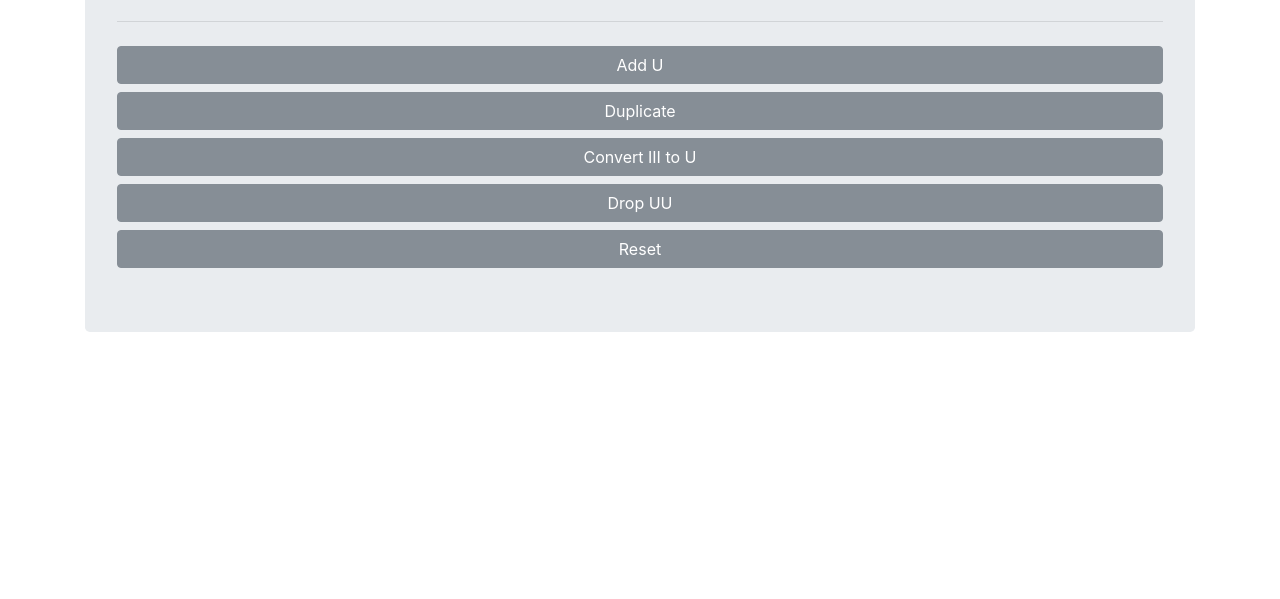
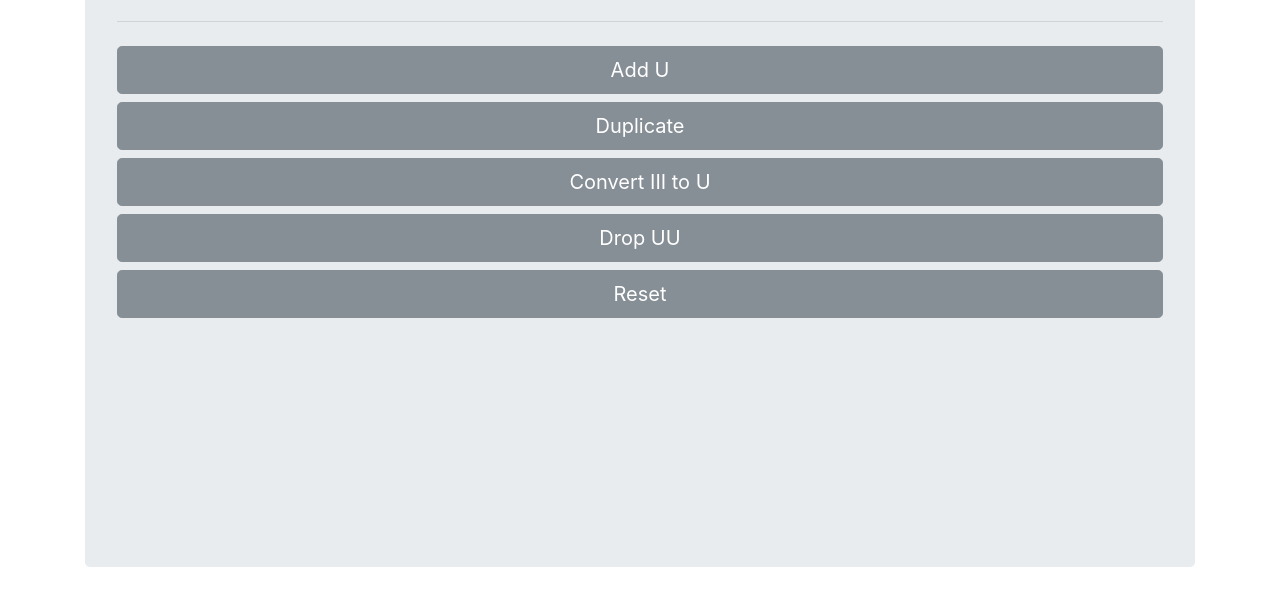
Before and after one commit to tuomas56/tuomas56.github.io, a plain HTML site: page mu.html in a window 1280 px wide. Shown: the part 201-800 px from the top of the page. Drawn offline with nearby package versions, Linux system fonts and the light colour scheme.

Commit message:
Update mu.html

```diff
--- a/mu.html
+++ b/mu.html
@@ -9,14 +9,14 @@
     <br/>
     <br/>
     <div class="container">
-        <div class="jumbotron">
+        <div class="jumbotron" style="height: 90vh">
             <h1 class="display-3" style="text-align:center" id="result">MI</h1>
             <hr class="my-4">
-            <button class="btn btn-block btn-secondary" id="add">Add U</button>
-            <button class="btn btn-block btn-secondary" id="duplicate">Duplicate</button>
-            <button class="btn btn-block btn-secondary" id="convert">Convert III to U</button>
-            <button class="btn btn-block btn-secondary" id="drop">Drop UU</button>
-            <button class="btn btn-block btn-secondary" id="reset">Reset</button>
+            <button class="btn btn-block btn-lg btn-secondary" id="add">Add U</button>
+            <button class="btn btn-block btn-lg btn-secondary" id="duplicate">Duplicate</button>
+            <button class="btn btn-block btn-lg btn-secondary" id="convert">Convert III to U</button>
+            <button class="btn btn-block btn-lg btn-secondary" id="drop">Drop UU</button>
+            <button class="btn btn-block btn-lg btn-secondary" id="reset">Reset</button>
         </div>
     </div>
 
```
